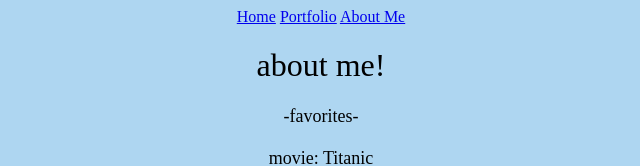
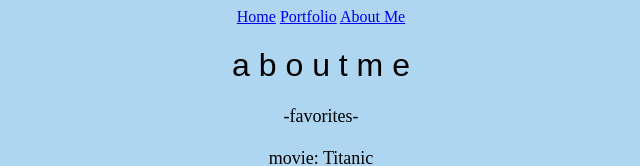
Before and after one commit to jaammiiiiee/csp2019, a plain HTML site: page aboutme.html in a window 1280 px wide. Shown: the top 166 px of the page, without its empty margins (319-959 px from the left). Drawn offline with Linux system fonts and the light colour scheme.

Commit message:
Update aboutme.html

```diff
--- a/aboutme.html
+++ b/aboutme.html
@@ -13,9 +13,9 @@
     <a href="aboutme.html">About Me</a>
 
     <h1 style="font-size:xx-large;
-               font-family:lucida;
+               font-family:Arial, Helvetica, sans-serif;
                font-weight: lighter"
-    >about me!</h1>
+    >a b o u t  m e</h1>
 
     <p style="font-size:large;
                font-family:"Courier New", Courier, monospace;
```
